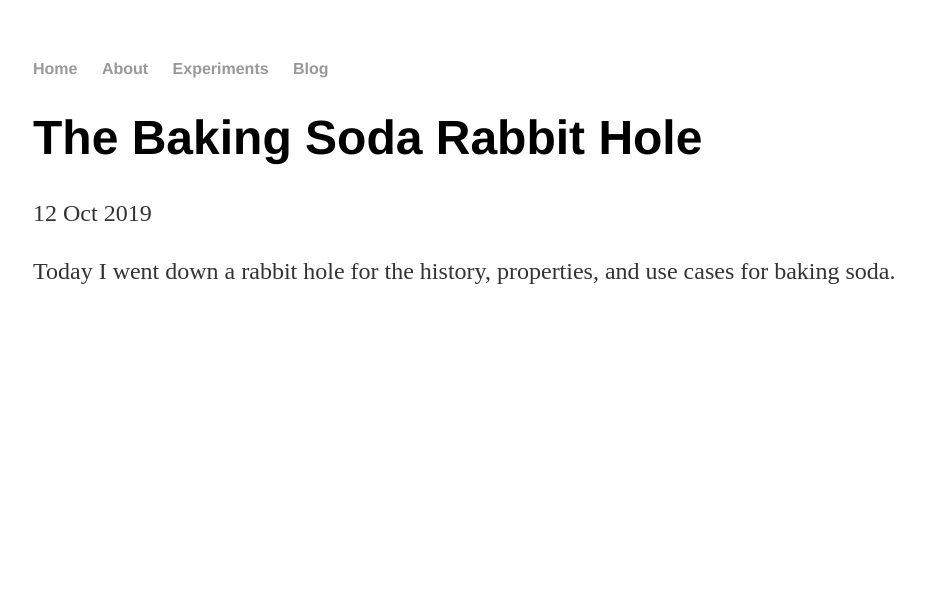
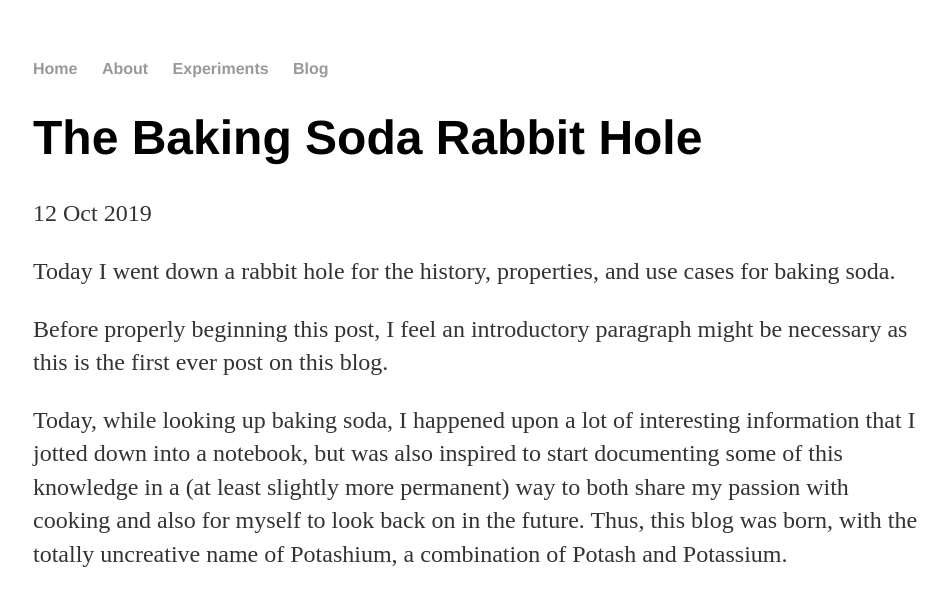
Before and after one commit to potashium/potashium.github.io, a Jekyll site: the page built from _posts/2019-10-12-the-baking-soda-rabbit-hole.md, in a window 1280 px wide. Shown: the top 606 px of the page, without its empty margins (159-1107 px from the left). Built offline with Jekyll 4.4.1, drawn with Linux system fonts in a browser that asks for light colours.

Commit message:
Update 2019-10-12-the-baking-soda-rabbit-hole.md

```diff
--- a/_posts/2019-10-12-the-baking-soda-rabbit-hole.md
+++ b/_posts/2019-10-12-the-baking-soda-rabbit-hole.md
@@ -5,3 +5,7 @@ date: 2019-10-12
 ---
 
 Today I went down a rabbit hole for the history, properties, and use cases for baking soda.
+
+Before properly beginning this post, I feel an introductory paragraph might be necessary as this is the first ever post on this blog.
+
+Today, while looking up baking soda, I happened upon a lot of interesting information that I jotted down into a notebook, but was also inspired to start documenting some of this knowledge in a (at least slightly more permanent) way to both share my passion with cooking and also for myself to look back on in the future. Thus, this blog was born, with the totally uncreative name of Potashium, a combination of Potash and Potassium.
```
